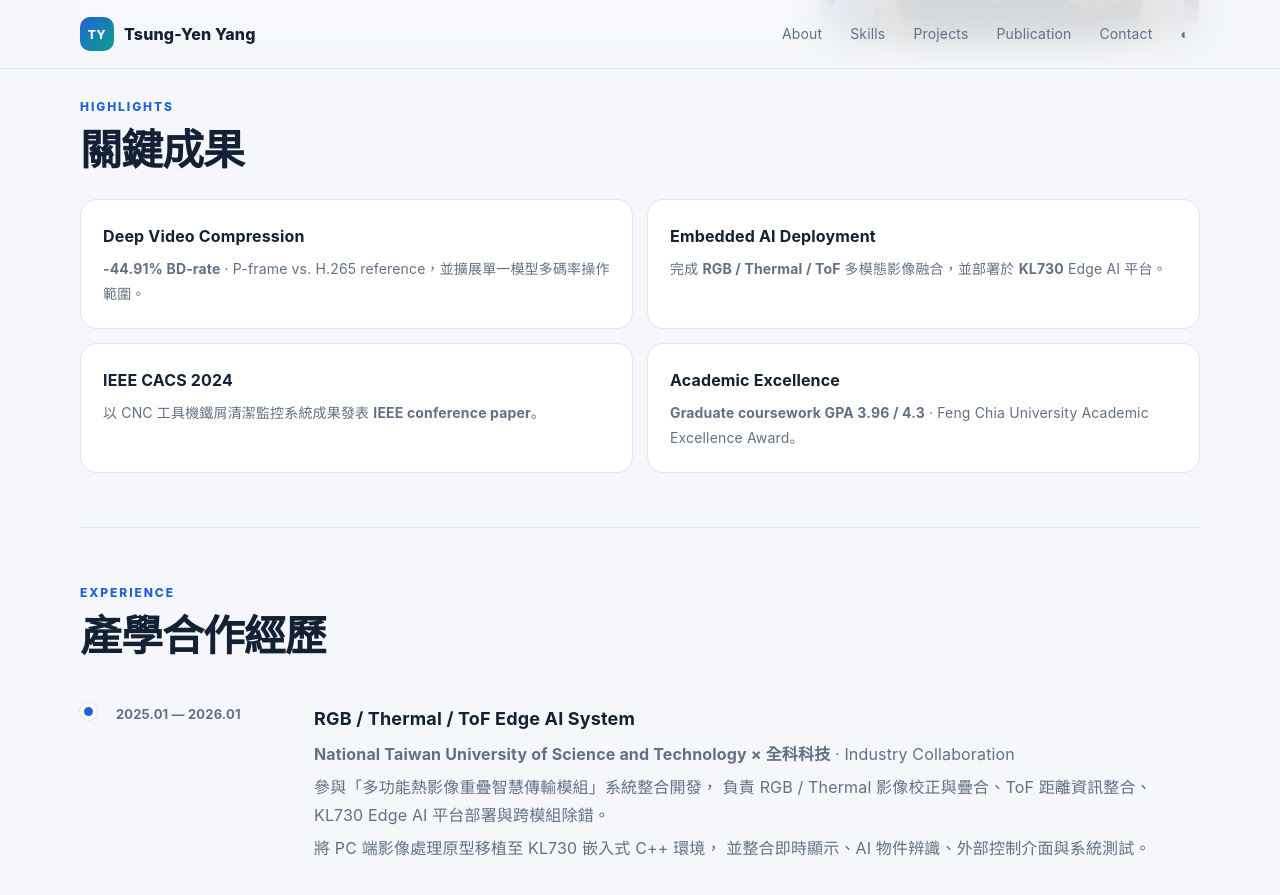
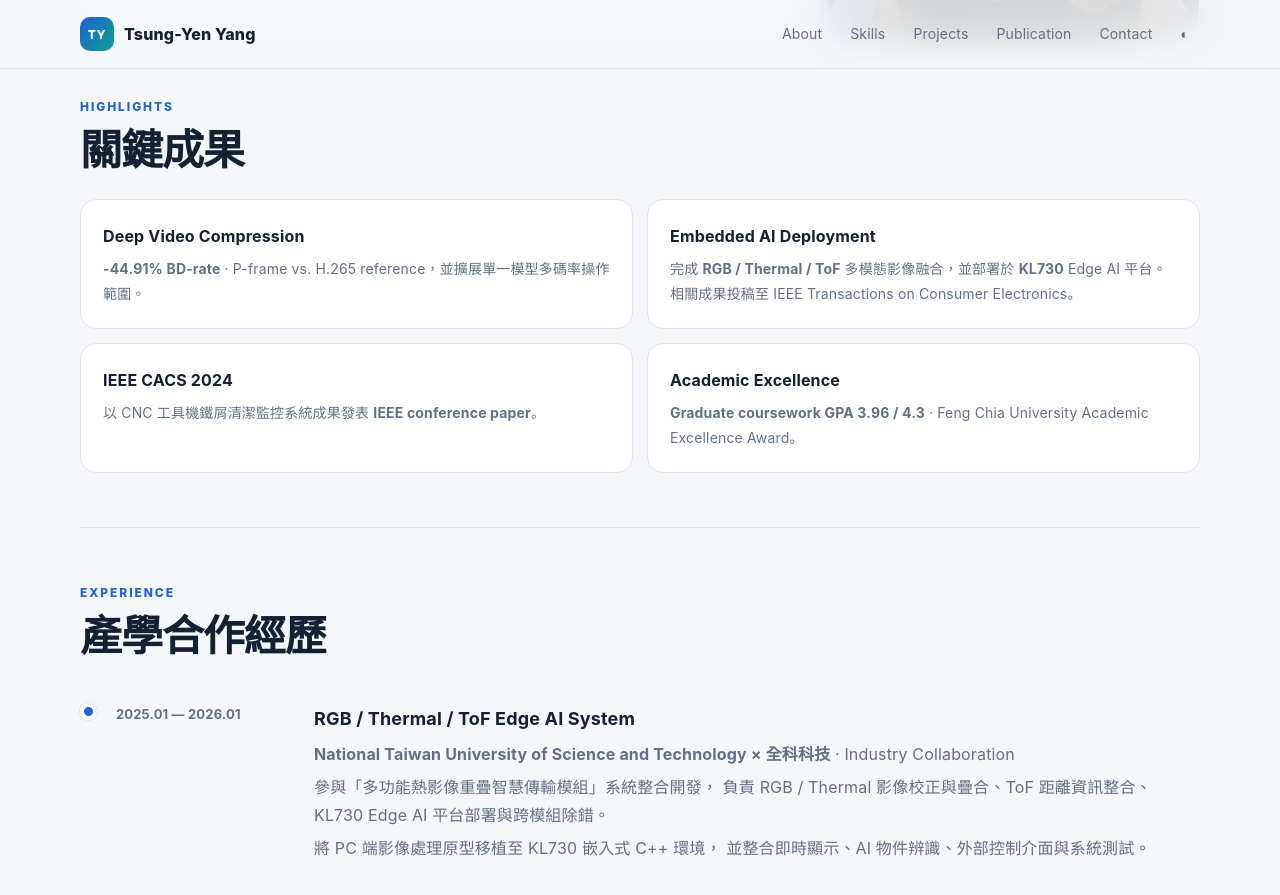
Before and after one commit to gg09038/gg09038.github.io, a Jekyll site: the page built from index.md, in a window 1280 px wide and 900 px high, scrolled down 563 px. Shown: the top 895 px of the window. Built offline with Jekyll 4.4.1, drawn with Linux system fonts in a browser that asks for light colours.

Commit message:
Update index.md

```diff
--- a/index.md
+++ b/index.md
@@ -146,7 +146,7 @@ layout: default
 
     <div class="skill-card">
       <h3>Embedded AI Deployment</h3>
-      <p>完成 <strong>RGB / Thermal / ToF</strong> 多模態影像融合，並部署於 <strong>KL730</strong> Edge AI 平台。</p>
+      <p>完成 <strong>RGB / Thermal / ToF</strong> 多模態影像融合，並部署於 <strong>KL730</strong> Edge AI 平台。相關成果投稿至 IEEE Transactions on Consumer Electronics。</p>
     </div>
 
     <div class="skill-card">
```
